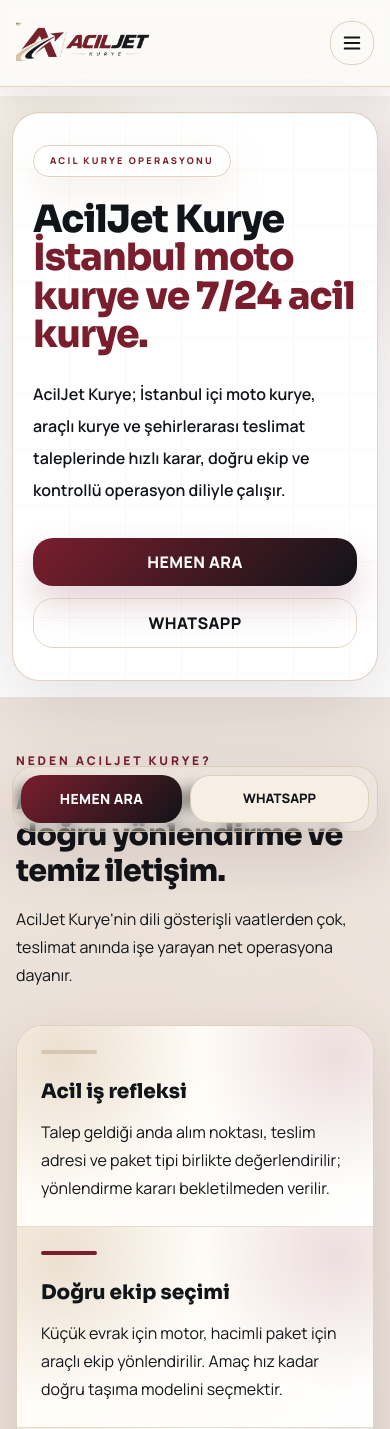
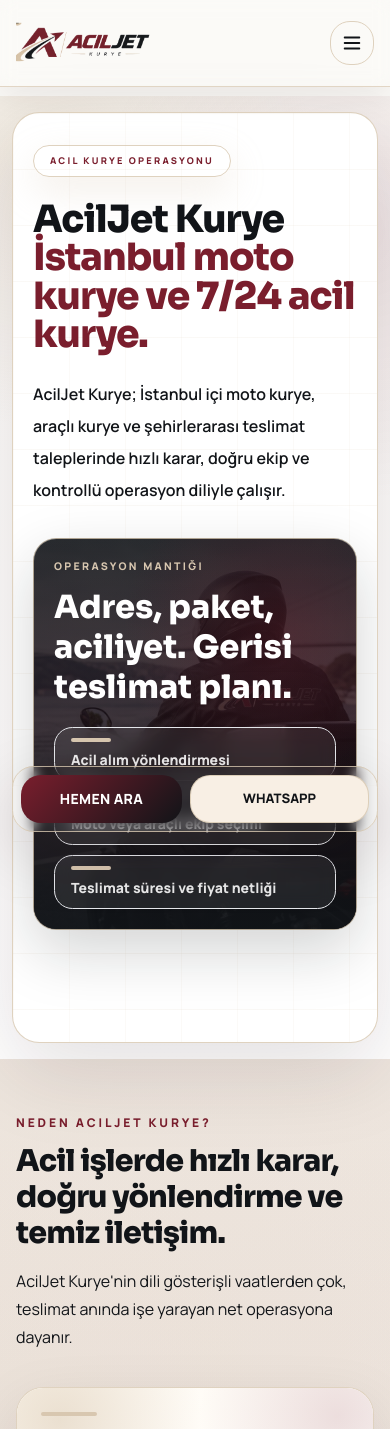
Before and after one commit to melikeebdkk/aciljet-kurye, a Next.js app: page / in a window 390 px wide. Shown: the top 1429 px of the page. Built offline with nearby package versions, Linux system fonts and the light colour scheme.

Commit message:
Show hero operation card on mobile

```diff
--- a/components/Hero.tsx
+++ b/components/Hero.tsx
@@ -7,7 +7,7 @@
         <div className="aciljet-line-grid absolute inset-0 opacity-55" />
         <div className="absolute -right-28 top-20 h-72 w-72 rounded-full bg-[#7a1e2d]/12 blur-3xl" />
         <div className="absolute -left-24 bottom-4 h-64 w-64 rounded-full bg-[#d8c7b0]/34 blur-3xl" />
-        <div className="relative grid min-h-[33rem] gap-8 px-5 py-8 sm:px-10 sm:py-12 lg:grid-cols-[0.98fr_0.72fr] lg:items-center lg:px-16 lg:py-16">
+        <div className="relative grid min-h-[33rem] gap-8 px-5 pb-28 pt-8 sm:px-10 sm:pb-28 sm:pt-12 lg:grid-cols-[0.98fr_0.72fr] lg:items-center lg:px-16 lg:py-16">
           <div>
             <p className="inline-flex max-w-full rounded-full border border-[#d8c7b0]/80 bg-white/78 px-4 py-2 text-[0.58rem] font-extrabold uppercase tracking-[0.24em] text-[#7a1e2d] shadow-[0_14px_36px_rgba(216,199,176,0.28)] sm:text-xs md:text-sm">
               Acil kurye operasyonu
@@ -20,30 +20,30 @@
             <p className="mt-6 max-w-2xl text-base font-semibold leading-8 text-[#111418]/68 md:text-lg">
               AcilJet Kurye; İstanbul içi moto kurye, araçlı kurye ve şehirlerarası teslimat taleplerinde hızlı karar, doğru ekip ve kontrollü operasyon diliyle çalışır.
             </p>
-            <div className="mt-8 flex flex-col gap-3 sm:flex-row">
+            <div className="mt-8 hidden gap-3 sm:flex sm:flex-row">
               <a href="tel:+905428421013" className="btn-primary">Hemen Ara</a>
               <a href="https://wa.me/905428421013?text=Merhaba%2C%20kurye%20hizmeti%20i%C3%A7in%20fiyat%20almak%20istiyorum." target="_blank" rel="noopener noreferrer" className="btn-ghost">WhatsApp</a>
             </div>
           </div>
 
-          <div className="relative hidden min-h-[28rem] overflow-hidden rounded-[1.65rem] border border-[#d8c7b0]/80 bg-[#111418] p-6 text-white shadow-[0_22px_60px_rgba(17,20,24,0.18)] lg:block">
+          <div className="relative min-h-[21rem] overflow-hidden rounded-[1.45rem] border border-[#d8c7b0]/80 bg-[#111418] p-5 text-white shadow-[0_22px_60px_rgba(17,20,24,0.18)] sm:min-h-[26rem] sm:rounded-[1.65rem] sm:p-6 lg:min-h-[28rem]">
             <Image
               src="/aciljet-motokurye-logo-hero.webp"
               alt=""
               fill
-              sizes="(max-width: 1024px) 100vw, 38vw"
+              sizes="(max-width: 1024px) calc(100vw - 2.5rem), 38vw"
               className="object-cover object-[62%_center]"
             />
-            <div className="absolute inset-0 bg-[linear-gradient(90deg,rgba(17,20,24,0.88)_0%,rgba(42,13,21,0.72)_48%,rgba(17,20,24,0.42)_100%)]" />
-            <div className="absolute inset-0 bg-[radial-gradient(circle_at_80%_28%,rgba(122,30,45,0.30),transparent_42%),linear-gradient(180deg,rgba(17,20,24,0.15)_0%,rgba(17,20,24,0.72)_100%)]" />
+            <div className="absolute inset-0 bg-[linear-gradient(180deg,rgba(17,20,24,0.88)_0%,rgba(42,13,21,0.66)_48%,rgba(17,20,24,0.82)_100%)] lg:bg-[linear-gradient(90deg,rgba(17,20,24,0.88)_0%,rgba(42,13,21,0.72)_48%,rgba(17,20,24,0.42)_100%)]" />
+            <div className="absolute inset-0 bg-[radial-gradient(circle_at_78%_24%,rgba(122,30,45,0.30),transparent_42%),linear-gradient(180deg,rgba(17,20,24,0.12)_0%,rgba(17,20,24,0.72)_100%)]" />
             <div className="relative z-10 flex h-full flex-col justify-between">
               <div>
-                <p className="text-xs font-extrabold uppercase tracking-[0.24em] text-[#d8c7b0]">Operasyon Mantığı</p>
-                <h2 className="mt-4 text-3xl font-extrabold leading-tight sm:text-4xl">Adres, paket, aciliyet. Gerisi teslimat planı.</h2>
+                <p className="text-[0.66rem] font-extrabold uppercase tracking-[0.22em] text-[#d8c7b0] sm:text-xs sm:tracking-[0.24em]">Operasyon Mantığı</p>
+                <h2 className="mt-3 text-[2rem] font-extrabold leading-tight min-[420px]:text-4xl sm:mt-4">Adres, paket, aciliyet. Gerisi teslimat planı.</h2>
               </div>
-              <div className="mt-8 grid gap-3">
+              <div className="mt-5 grid gap-2.5 sm:mt-8 sm:gap-3">
                 {["Acil alım yönlendirmesi", "Moto veya araçlı ekip seçimi", "Teslimat süresi ve fiyat netliği"].map((item) => (
-                  <div key={item} className="rounded-2xl border border-white/12 bg-white/[0.08] px-4 py-3 backdrop-blur">
+                  <div key={item} className="rounded-[1.15rem] border border-white/16 bg-white/[0.08] px-4 py-2.5 backdrop-blur sm:rounded-2xl sm:py-3">
                     <span className="mb-2 block h-1 w-10 rounded-full bg-[#d8c7b0]" />
                     <p className="text-sm font-extrabold text-white/90">{item}</p>
                   </div>
```
